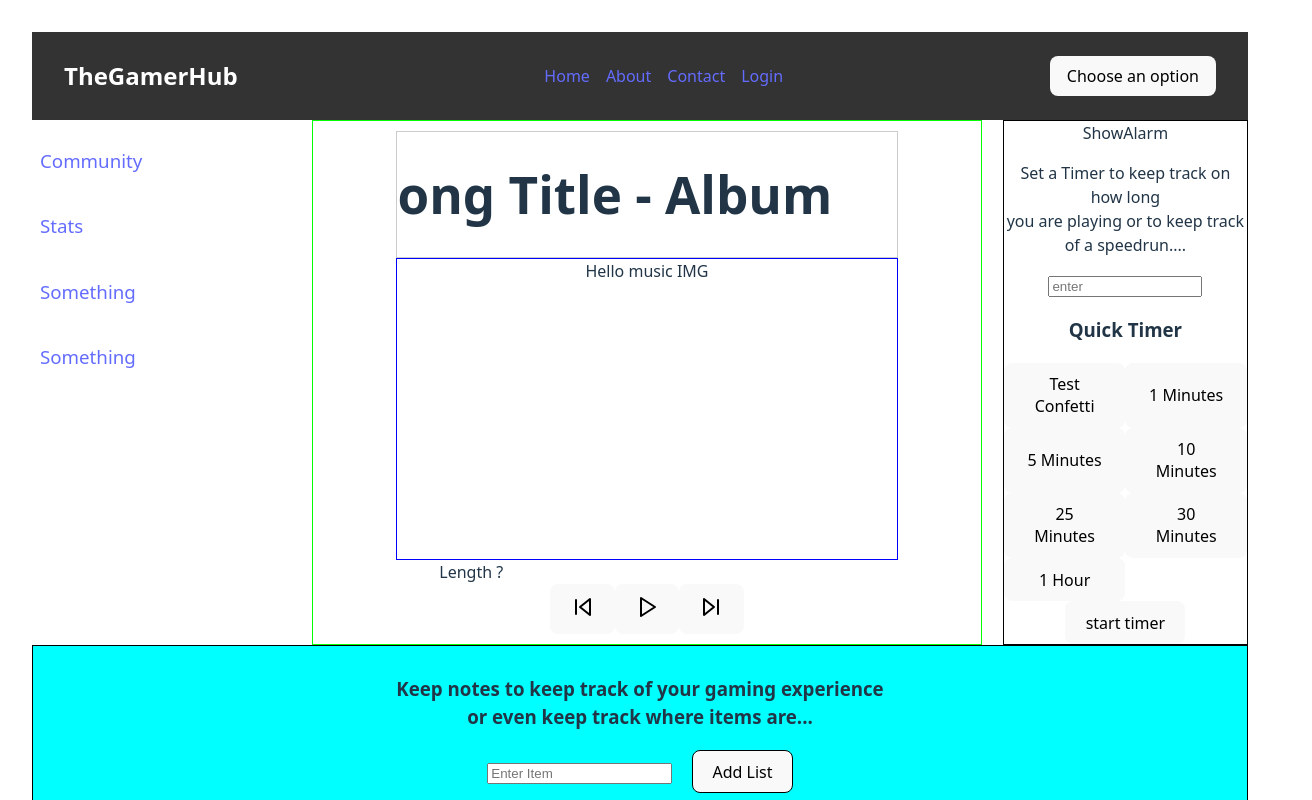
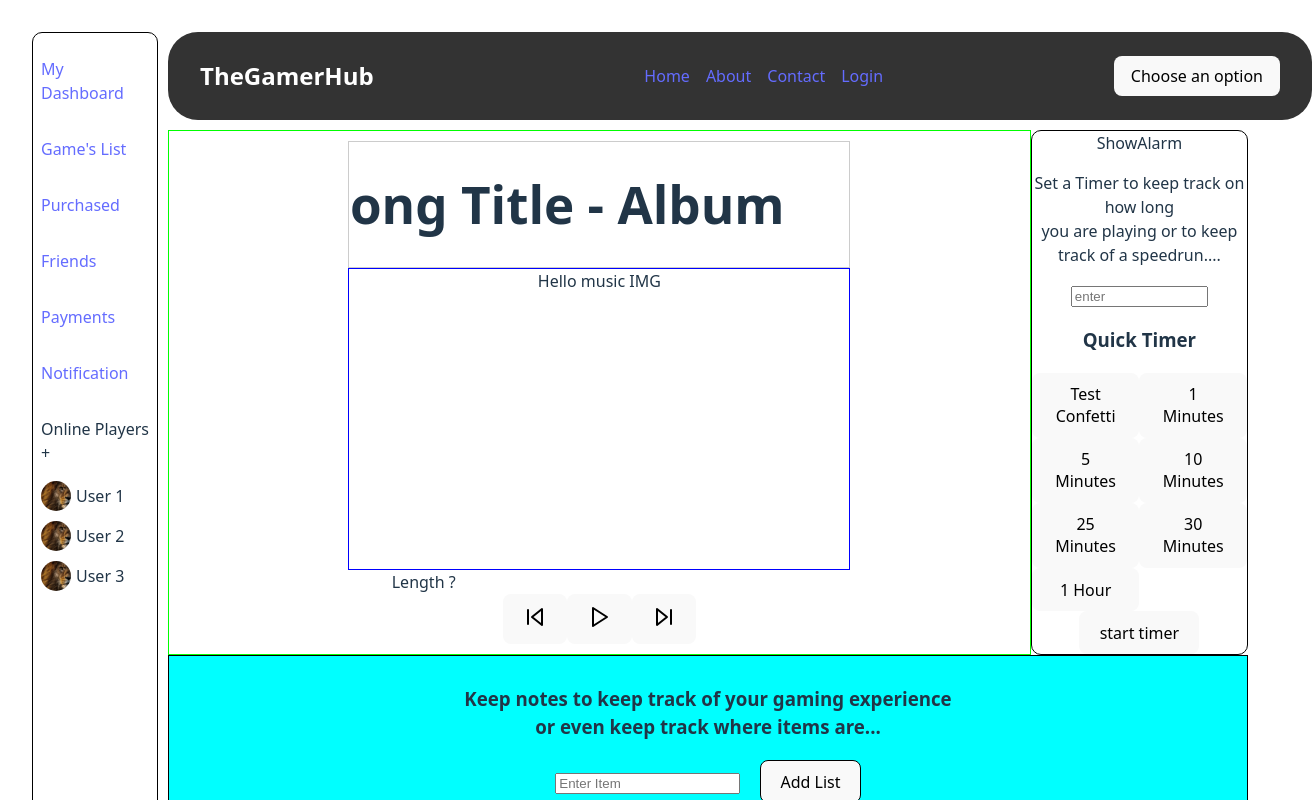
Before and after one commit to Ryanrod21/Game-Hub, a React (Vite) app: page / in a window 1280 px wide. Shown: the top 800 px of the page, 1312 px wide, since content can reach past the window. Built offline with nearby package versions, Linux system fonts and the light colour scheme.

Commit message:
added friends list + more

```diff
--- a/src/App.css
+++ b/src/App.css
@@ -48,24 +48,96 @@ body {
 .Nav {
   width: 100%;
   margin: 0 auto;
+  border-radius: 10px;
 }
 
 .SideHero {
   display: flex;
   flex-direction: column;
   padding: 8px;
-  width: 20%;
+  width: 10%;
   text-align: start;
+  background-color: #08d4f8a8;
+  border-radius: 10px;
+  backdrop-filter: blur(10px); /* apply blur */
+  -webkit-backdrop-filter: blur(10px); /* for Safari */
+  background-color: rgba(255, 255, 255, 0.2); /* optional frosted glass effect */
+  border: 1px solid black;
 }
 
-.SideHero h3:hover {
-  transition: all 1s ease-in-out;
-  font-size: 40px;
-  padding: 10px;
+
+.MainHero {
+  border-radius: 10px;
+  display: flex;
+  justify-content: space-between;
+  flex-direction: column;
+  backdrop-filter: blur(10px); /* apply blur */
+  -webkit-backdrop-filter: blur(10px); /* for Safari */
+  background-color: rgba(255, 255, 255, 0.2); /* optional frosted glass effect */
 }
 
-.MainHero {
+.Nav-SideHero{
+  display: flex;
+  gap: 10px;
+}
+
+.Inner-MainHero{
   display: flex;
   justify-content: space-between;
+  width: 1080px;
+  padding-top: 10px;
+}
+
+.ProfileImg{
+  width: 30px;
+  height: 30px;
+  object-fit: cover;
+  border-radius: 50%;
 
 }
+
+.FriendsListCard{
+  display: flex;
+  flex-direction: column;
+  gap: 10px
+}
+
+.FriendsCard{
+  display: flex;
+  align-items: center;
+  gap: 5px;
+  cursor: pointer;
+
+}
+
+.FriendsCardWrapper{
+  position: relative;
+  display: inline-block;
+}
+
+.Profile-popup{
+  visibility: hidden;
+  background-color: black;
+  color: #fff;
+  text-align: center;
+  padding: 6px 10px;
+  border-radius: 4px;
+  position: absolute;
+  bottom: 125%; /* position above the text */
+  left: 50%;
+  transform: translateX(-50%);
+  white-space: nowrap;
+  z-index: 9999;
+  opacity: 0;
+  transition: opacity 0.2s ease-in-out;
+}
+
+.Profile-popup li {
+  list-style: none;
+  align-items: start;
+}
+
+.FriendsCardWrapper:hover .Profile-popup{
+  visibility: visible;
+  opacity: 1;
+}
--- a/src/App.jsx
+++ b/src/App.jsx
@@ -9,6 +9,8 @@ import NavBar from './sections/NavBar';
 import SideHero from './sections/SideHero';
 import CreateList from './sections/CreateList';
 import ItemList from './sections/ItemList';
+
+import ProfileData from './data/ProfileData';
 
 function App() {
   const [list, setList] = useState([]);
@@ -42,13 +44,19 @@ function App() {
 
   return (
     <div>
-      <NavBar />
+      <div className='Nav-SideHero'>
+        <SideHero ProfileData={ProfileData}/>
+
       <div className="MainHero">
-        <SideHero />
+
+        <NavBar />
+        <div className='Inner-MainHero'>
         <ShowMusic />
         <ShowAlarm />
-      </div>
-      <div>
+
+        </div>
+
+
         <CreateList onCreate={addList} />
         <ItemList
           onList={list}
@@ -56,6 +64,7 @@ function App() {
           onEditList={onEditList}
         />
       </div>
+        </div>
       <ShowStream />
     </div>
   );
--- /dev/null
+++ b/src/components/FriendsCard.jsx
@@ -0,0 +1,29 @@
+import '../App.css'
+
+function FriendsCard ({ProfileData}) {
+    const RenderedFriends = ProfileData.map((profile) => {
+        return (
+        <div className='FriendsCardWrapper'>
+
+        <div className="FriendsCard" key={profile.id}>
+        <img className="ProfileImg" src={profile.img}/>
+         <span className='ProfileHover'>{profile.name} </span>
+         <div className='Profile-popup'>{profile.description}
+
+            <ul>
+                {profile.games?.map((game) => {
+                    return  <li>{game.title}: {game.hoursPlayed}</li>
+                })}
+            </ul>
+                </div>
+         </div>
+        </div>
+        )
+    })
+
+    return <div className='FriendsListCard'>
+        {RenderedFriends}
+    </div>
+}
+
+export default FriendsCard
--- /dev/null
+++ b/src/data/ProfileData.jsx
@@ -0,0 +1,29 @@
+import Lion from '../assets/lion1.jpg'
+
+const ProfileData = [
+    {
+        name: 'User 1',
+        img: Lion,
+        id: 1,
+        description: 'This is user 1 testing',
+        games: [
+            {title: 'Fortnite', hoursPlayed: '356 Hours'},
+            {title: 'Halo 3', hoursPlayed: '856 Hours'},
+            {title: 'CoD', hoursPlayed: '492'}
+        ],
+    },
+    {
+        name: 'User 2',
+        img: Lion,
+        id: 2,
+        description: 'This is user 2 testing',
+    },
+    {
+        name: 'User 3',
+        img: Lion,
+        id: 3,
+        description: 'This is user 3 testing',
+    },
+]
+
+export default ProfileData
--- a/src/sections.css/ShowAlarm.css
+++ b/src/sections.css/ShowAlarm.css
@@ -1,4 +1,5 @@
 .Alarm-Body {
   border: 1px solid black;
   width: 20%;
+  border-radius: 10px;
 }
--- a/src/sections.css/ShowMusic.css
+++ b/src/sections.css/ShowMusic.css
@@ -1,6 +1,6 @@
 .Music-Body {
   border: 1px solid lime;
-  width: 55%;
+  width: 80%;
   display: flex;
   justify-content: center;
   align-items: center;
--- /dev/null
+++ b/src/sections/FriendsList.jsx
@@ -0,0 +1,9 @@
+import FriendsCard from "../components/FriendsCard"
+
+function FriendsList ({ProfileData}) {
+    return <div><p>Online Players +</p>
+        <FriendsCard ProfileData={ProfileData} />
+    </div>
+}
+
+export default FriendsList
--- a/src/sections/NavBar.jsx
+++ b/src/sections/NavBar.jsx
@@ -10,6 +10,8 @@ const Navbar = () => {
       padding: '16px 32px',
       background: '#333',
       color: '#fff',
+      width: '100%',
+      borderRadius: '30px',
     },
     logo: {
       margin: 0,
--- a/src/sections/SideHero.jsx
+++ b/src/sections/SideHero.jsx
@@ -1,20 +1,29 @@
 import '../App.css';
+import FriendsList from './FriendsList';
 
-function SideHero() {
+function SideHero({ProfileData}) {
   return (
     <div className="SideHero">
-      <h3>
-        <a href="#">Community</a>
-      </h3>
-      <h3>
-        <a href="#">Stats</a>
-      </h3>
-      <h3>
-        <a href="#">Something</a>
-      </h3>
-      <h3>
-        <a href="#">Something</a>
-      </h3>
+      <p>
+        <a href="#">My Dashboard</a>
+      </p>
+      <p>
+        <a href="#">Game's List</a>
+      </p>
+      <p>
+        <a href="#">Purchased</a>
+      </p>
+      <p>
+        <a href="#">Friends</a>
+      </p>
+      <p>
+        <a href="#">Payments</a>
+      </p>
+      <p>
+        <a href="#">Notification</a>
+      </p>
+
+    <FriendsList ProfileData={ProfileData}/>
     </div>
   );
 }
```
Also changed, not shown: src/assets/lion1.jpg (added).
